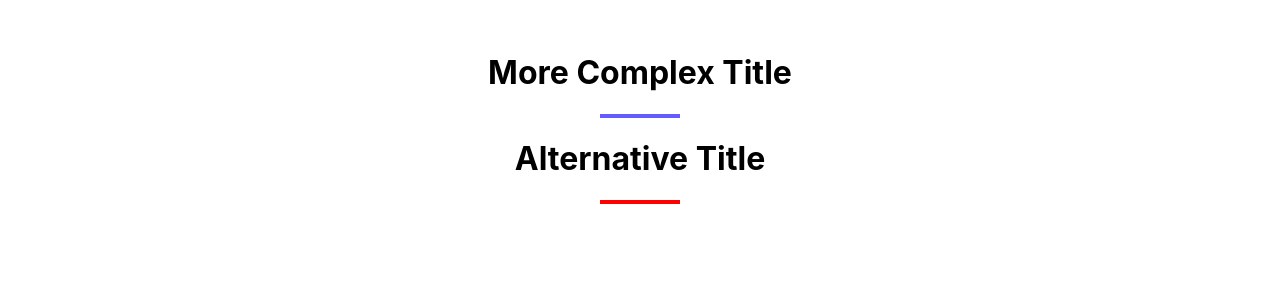
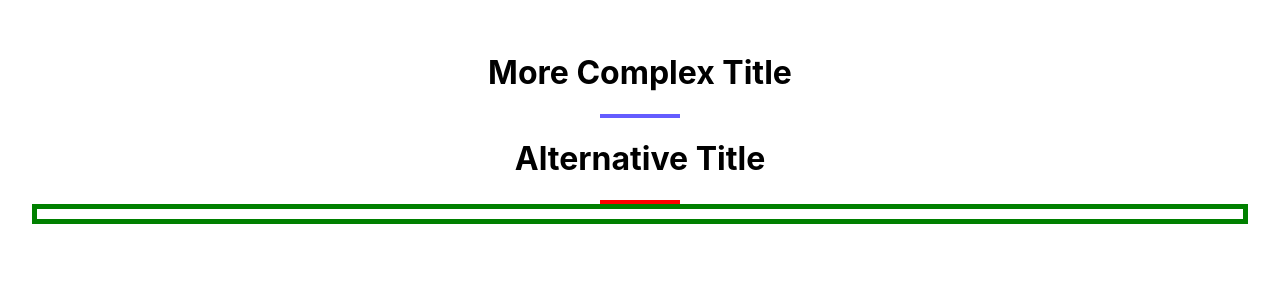
Before and after one commit to jacobtellep/styled-components-course, a JavaScript app: page / in a window 1280 px wide. Shown: the top 300 px of the page. Built offline with nearby package versions, Linux system fonts and the light colour scheme; the HTML template or start-up script is replaced by a standard one.

Commit message:
creating a function to setup border in utils.js

```diff
--- a/src/components/AltTitle.js
+++ b/src/components/AltTitle.js
@@ -2,13 +2,14 @@
 // into props when a react component is passed into a styled component
 
 import styled from 'styled-components';
-import { color } from '../utils';
+import { color, setupBorder } from '../utils';
 
 const ComplexTitle = ({ title, className }) => {
   return (
     <div className={className}>
       <h1>{title}</h1>
       <div className='underline'></div>
+      <div className='box'></div>
     </div>
   );
 };
@@ -24,6 +25,11 @@
     background: ${color.red};
     margin: 0 auto;
   }
+
+  .box {
+    height: 10px;
+    border: ${setupBorder({ width: 5, color: 'green' })};
+  }
 `;
 
 export default Wrapper;
--- a/src/index.css
+++ b/src/index.css
@@ -1,5 +1,6 @@
 :root {
   --primary: #645cff;
+  --mainBorder: 1px solid blue;
 }
 
 body {
--- a/src/utils.js
+++ b/src/utils.js
@@ -2,3 +2,7 @@
   primary: '#645cff',
   red: 'red',
 };
+
+export const setupBorder = ({ width, type = 'solid', color }) => {
+  return `${width}px ${type} ${color}`;
+};
```
